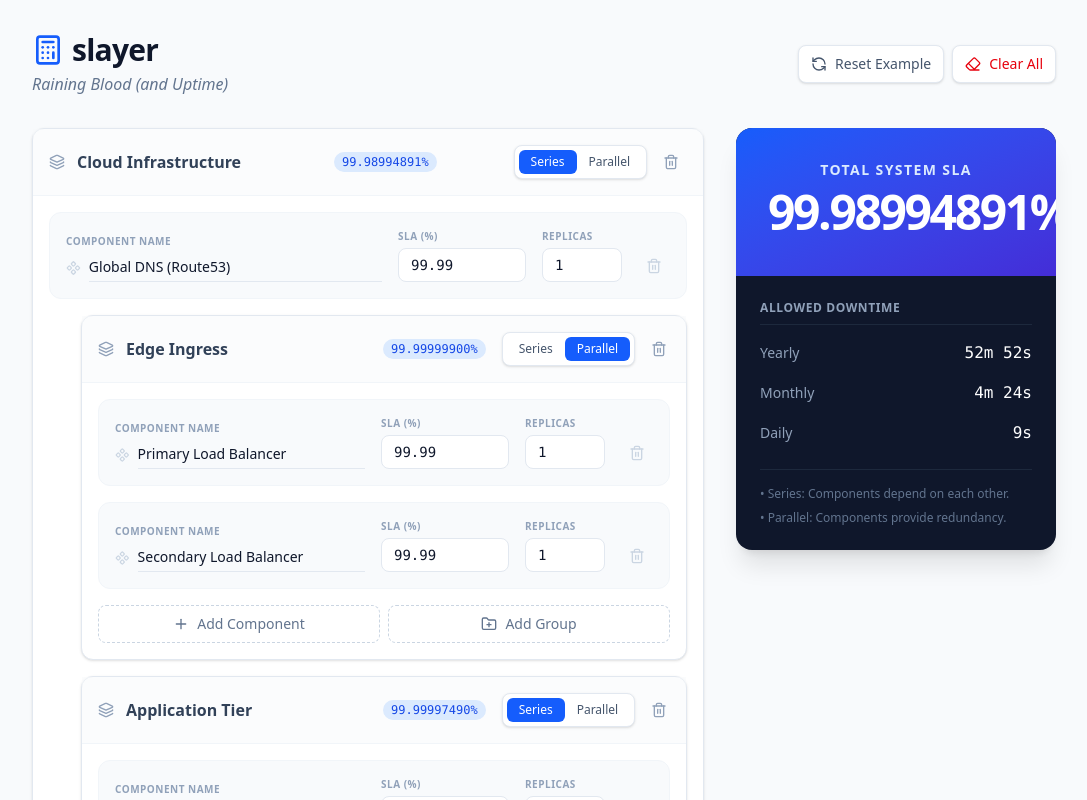
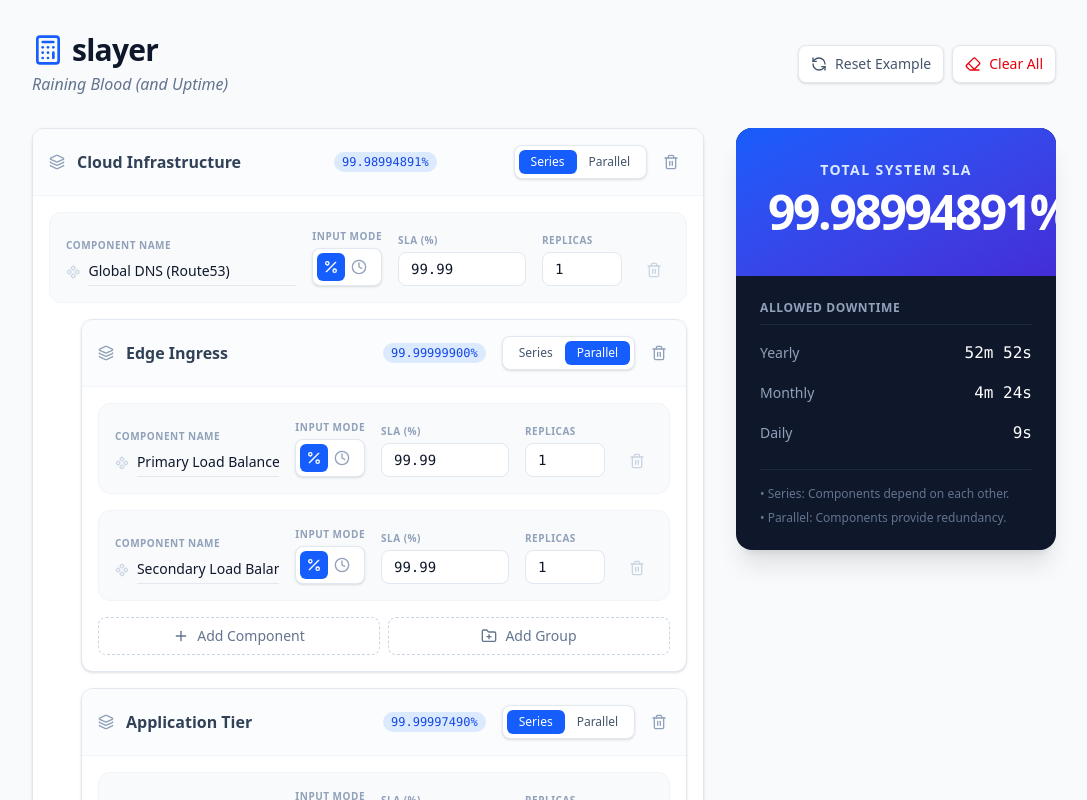
Before and after one commit to mrueg/slayer, a Next.js app: page / in a window 1280 px wide. Shown: the top 800 px of the page, without its empty margins (96-1183 px from the left). Built offline with nearby package versions, Linux system fonts and the light colour scheme.

Commit message:
feat: add alternative downtime-based input for components

```diff
--- a/src/app/page.tsx
+++ b/src/app/page.tsx
@@ -1,13 +1,16 @@
 'use client';
 
 import React, { useState, useMemo } from 'react';
-import { Plus, Trash2, Info, Calculator, Layers, Share2, FolderPlus, Component, RefreshCcw, Eraser } from 'lucide-react';
+import { Plus, Trash2, Info, Calculator, Layers, Share2, FolderPlus, Component, RefreshCcw, Eraser, Clock, Percent } from 'lucide-react';
 import {
   SLAItem,
   Configuration,
   calculateSLA,
   getDowntime,
-  formatDuration
+  formatDuration,
+  slaFromDowntime,
+  DowntimePeriod,
+  InputMode
 } from '@/lib/sla-calculator';
 import { clsx, type ClassValue } from 'clsx';
 import { twMerge } from 'tailwind-merge';
@@ -62,6 +65,20 @@ interface ItemNodeProps {
 
 const ItemNode: React.FC<ItemNodeProps> = ({ item, onUpdate, onRemove, onAddChild, depth }) => {
   const isGroup = item.type === 'group';
+  const mode = item.inputMode || 'percentage';
+
+  const handleModeToggle = (newMode: InputMode) => {
+    onUpdate(item.id, { inputMode: newMode });
+  };
+
+  const handleDowntimeChange = (value: number, period: DowntimePeriod) => {
+    const newSla = slaFromDowntime(value, period);
+    onUpdate(item.id, {
+      sla: newSla,
+      downtimeValue: value,
+      downtimePeriod: period
+    });
+  };
 
   return (
     <div className={cn(
@@ -158,6 +175,34 @@ const ItemNode: React.FC<ItemNodeProps> = ({ item, onUpdate, onRemove, onAddChil
               />
             </div>
           </div>
+
+          <div className="flex flex-col gap-1 w-full md:w-auto">
+            <label className="block text-[10px] font-bold uppercase tracking-wider text-slate-400">Input Mode</label>
+            <div className="flex bg-white p-1 rounded-lg border border-slate-200 shadow-sm h-[38px]">
+              <button
+                onClick={() => handleModeToggle('percentage')}
+                className={cn(
+                  "p-1.5 rounded-md transition-all",
+                  mode === 'percentage' ? "bg-blue-600 text-white" : "text-slate-400 hover:bg-slate-100"
+                )}
+                title="Input SLA Percentage"
+              >
+                <Percent className="w-4 h-4" />
+              </button>
+              <button
+                onClick={() => handleModeToggle('downtime')}
+                className={cn(
+                  "p-1.5 rounded-md transition-all",
+                  mode === 'downtime' ? "bg-blue-600 text-white" : "text-slate-400 hover:bg-slate-100"
+                )}
+                title="Input Acceptable Downtime"
+              >
+                <Clock className="w-4 h-4" />
+              </button>
+            </div>
+          </div>
+
+          {mode === 'percentage' ? (
             <div className="w-full md:w-32">
               <label className="block text-[10px] font-bold uppercase tracking-wider text-slate-400 mb-1">SLA (%)</label>
               <input
@@ -170,6 +215,33 @@ const ItemNode: React.FC<ItemNodeProps> = ({ item, onUpdate, onRemove, onAddChil
                 className="w-full bg-white border border-slate-200 rounded-lg px-3 py-1.5 outline-none focus:ring-2 focus:ring-blue-500/20 focus:border-blue-500 transition-all font-mono text-sm"
               />
             </div>
+          ) : (
+            <div className="w-full md:w-48 flex gap-2">
+              <div className="flex-1">
+                <label className="block text-[10px] font-bold uppercase tracking-wider text-slate-400 mb-1">Downtime (min)</label>
+                <input
+                  type="number"
+                  min="0"
+                  value={item.downtimeValue || 0}
+                  onChange={(e) => handleDowntimeChange(parseFloat(e.target.value) || 0, item.downtimePeriod || 'month')}
+                  className="w-full bg-white border border-slate-200 rounded-lg px-3 py-1.5 outline-none focus:ring-2 focus:ring-blue-500/20 focus:border-blue-500 transition-all font-mono text-sm"
+                />
+              </div>
+              <div className="w-20">
+                <label className="block text-[10px] font-bold uppercase tracking-wider text-slate-400 mb-1">Per</label>
+                <select
+                  value={item.downtimePeriod || 'month'}
+                  onChange={(e) => handleDowntimeChange(item.downtimeValue || 0, e.target.value as DowntimePeriod)}
+                  className="w-full bg-white border border-slate-200 rounded-lg px-2 py-1.5 outline-none focus:ring-2 focus:ring-blue-500/20 focus:border-blue-500 transition-all text-xs h-[38px]"
+                >
+                  <option value="day">Day</option>
+                  <option value="month">Month</option>
+                  <option value="year">Year</option>
+                </select>
+              </div>
+            </div>
+          )}
+
           <div className="w-full md:w-20">
             <label className="block text-[10px] font-bold uppercase tracking-wider text-slate-400 mb-1">Replicas</label>
             <input
--- a/src/lib/sla-calculator.ts
+++ b/src/lib/sla-calculator.ts
@@ -1,4 +1,6 @@
 export type Configuration = 'series' | 'parallel';
+export type InputMode = 'percentage' | 'downtime';
+export type DowntimePeriod = 'day' | 'month' | 'year';
 
 export interface SLAItem {
   id: string;
@@ -8,6 +10,9 @@ export interface SLAItem {
   replicas?: number; // Number of redundant instances (for components)
   config?: Configuration; // For groups
   children?: SLAItem[]; // For groups
+  inputMode?: InputMode;
+  downtimeValue?: number; // in minutes
+  downtimePeriod?: DowntimePeriod;
 }
 
 export interface CalculationResult {
@@ -56,6 +61,19 @@ export const getDowntime = (sla: number): Omit<CalculationResult, 'compositeSla'
   };
 };
 
+export const slaFromDowntime = (minutes: number, period: DowntimePeriod): number => {
+  const totalMinutes = {
+    year: 365.25 * 24 * 60,
+    month: (365.25 * 24 * 60) / 12,
+    day: 24 * 60,
+  }[period];
+
+  if (minutes >= totalMinutes) return 0;
+  if (minutes <= 0) return 100;
+
+  return (1 - minutes / totalMinutes) * 100;
+};
+
 export const formatDuration = (minutes: number): string => {
   if (minutes <= 0) return '0s';
   if (minutes < 0.017) return '< 1s';
```
Lines whose indentation alone changed are shown as unchanged.
